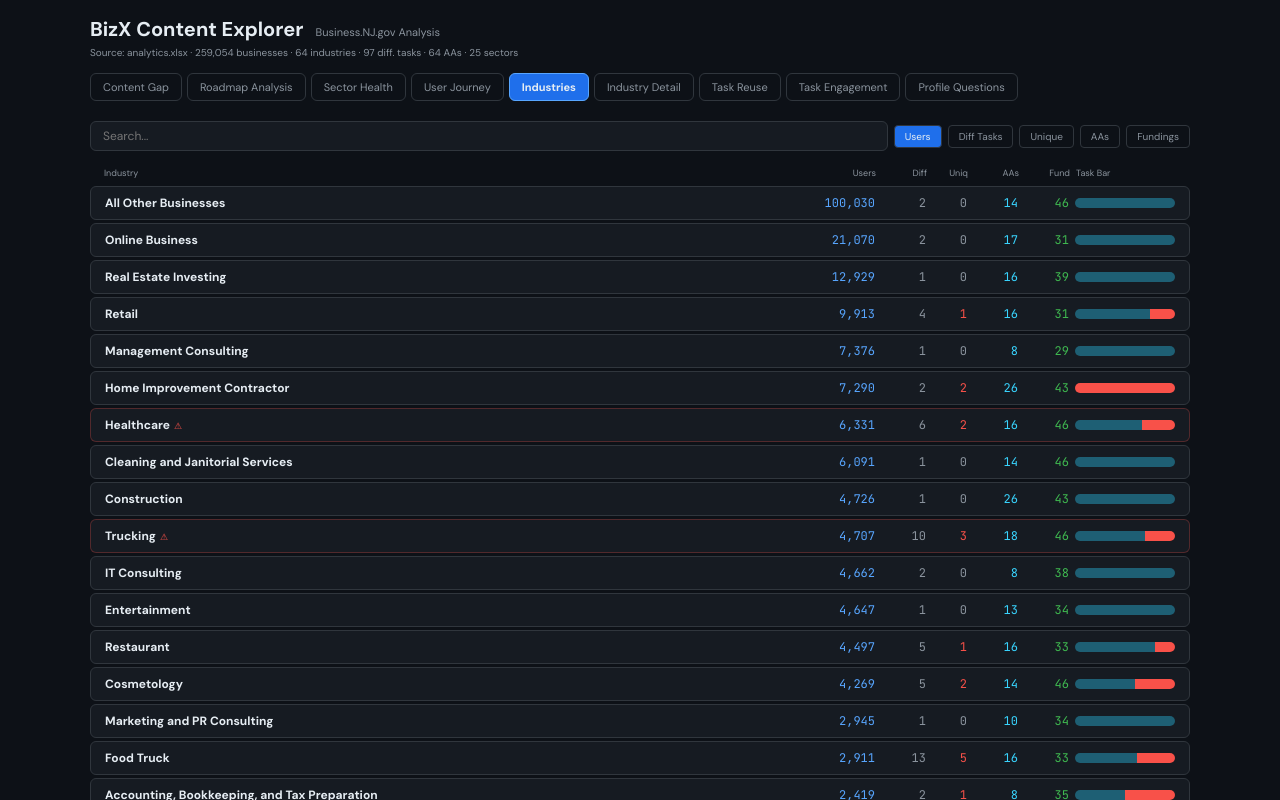
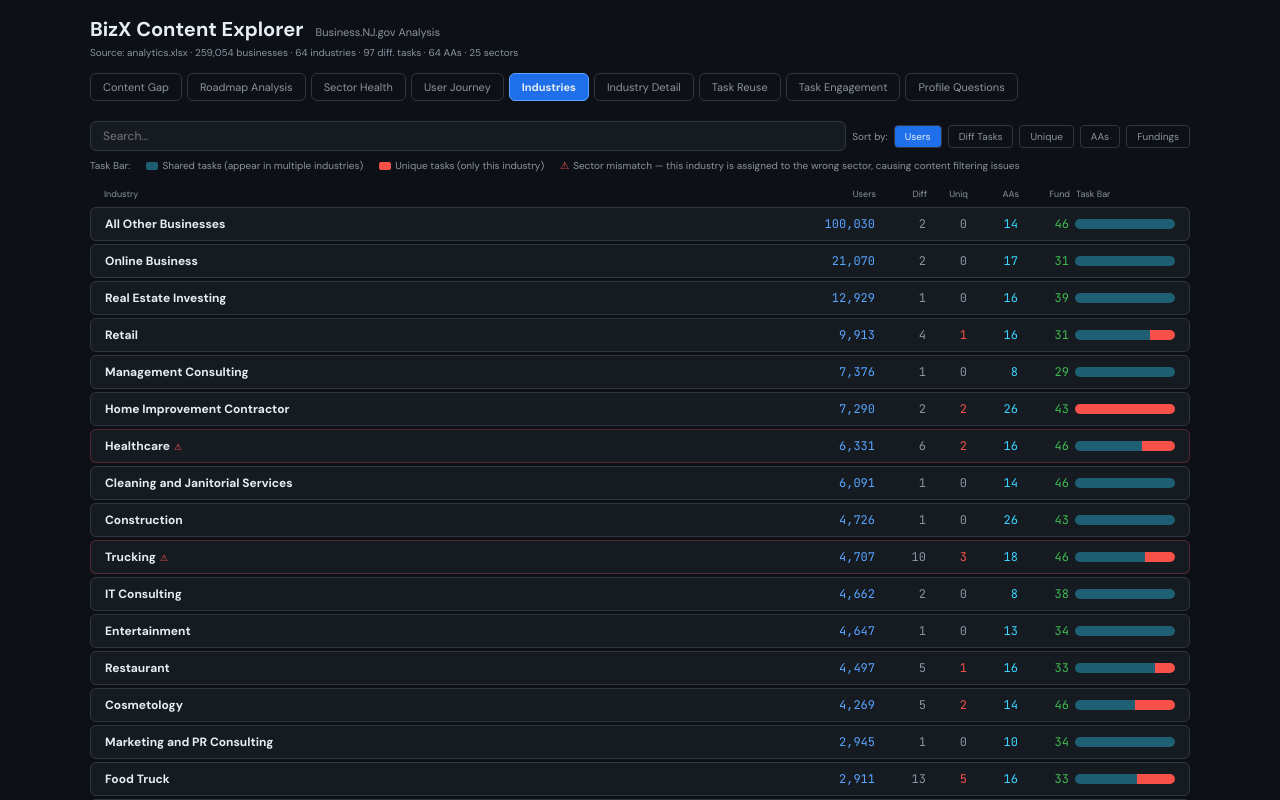
Before and after one commit to amykirchhoff/Roadmap, a React (Vite) app: page / in a window 1280 px wide. Both pictures are taken after a click on the button "Industries". Shown: the top 800 px of the page. Built offline with nearby package versions, Linux system fonts and the light colour scheme.

Commit message:
Add files via upload

```diff
--- a/src/App.jsx
+++ b/src/App.jsx
@@ -255,11 +255,18 @@ export default function App() {
 
   /* ═══ TAB: INDUSTRIES LIST ═══ */
   const Industries = () => (<div>
-    <div style={{display:"flex",gap:6,marginBottom:12,flexWrap:"wrap",alignItems:"center"}}>
+    <div style={{display:"flex",gap:6,marginBottom:8,flexWrap:"wrap",alignItems:"center"}}>
       <input placeholder="Search..." value={search} onChange={e=>setSearch(e.target.value)} style={{padding:"6px 12px",background:C.card,border:`1px solid ${C.border}`,borderRadius:6,color:C.text,fontSize:12,flex:1,minWidth:160,outline:"none",fontFamily:C.sans}} />
+      <span style={{fontSize:10,color:C.muted,fontFamily:C.sans}}>Sort by:</span>
       {[["users","Users"],["diff","Diff Tasks"],["unique","Unique"],["aa","AAs"],["fundings","Fundings"]].map(([k,l])=>(
         <button key={k} onClick={()=>setSortBy(k)} style={{padding:"4px 10px",background:sortBy===k?C.accentDim:"transparent",color:sortBy===k?C.text:C.muted,border:`1px solid ${C.border}`,borderRadius:4,cursor:"pointer",fontSize:10,fontFamily:C.sans}}>{l}</button>
       ))}
+    </div>
+    <div style={{display:"flex",gap:16,marginBottom:12,fontSize:10,color:C.muted,fontFamily:C.sans,alignItems:"center",flexWrap:"wrap"}}>
+      <span>Task Bar:</span>
+      <span><span style={{display:"inline-block",width:12,height:8,borderRadius:2,background:C.cyan,opacity:.4,marginRight:4,verticalAlign:"middle"}}/>Shared tasks (appear in multiple industries)</span>
+      <span><span style={{display:"inline-block",width:12,height:8,borderRadius:2,background:C.red,marginRight:4,verticalAlign:"middle"}}/>Unique tasks (only this industry)</span>
+      <span><span style={{color:C.red,marginRight:4}}>⚠</span>Sector mismatch — this industry is assigned to the wrong sector, causing content filtering issues</span>
     </div>
     <div style={{display:"grid",gap:3}}>
       <div style={{display:"grid",gridTemplateColumns:"1fr 70px 45px 35px 45px 45px 100px",gap:6,padding:"4px 14px",fontSize:9,color:C.muted,fontFamily:C.sans}}>
```
